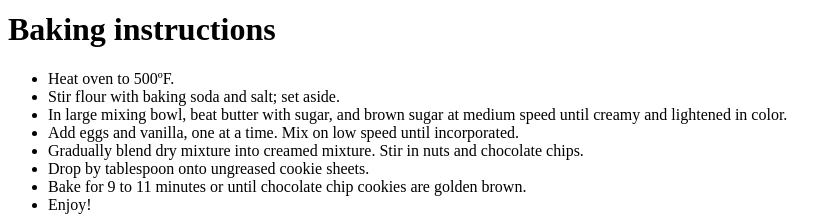
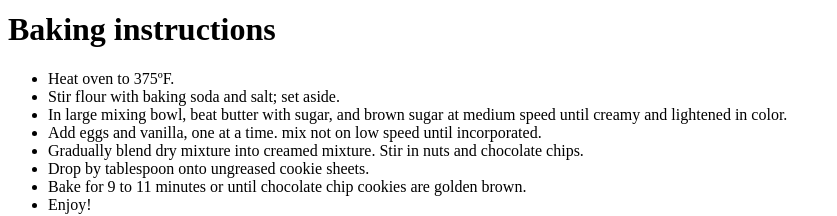
Before and after one commit to BigBarack/KevinCookiecompany.com, a plain HTML site: page secret recipe.htm in a window 1280 px wide. Shown: the part 270-486 px from the top of the page, without its empty margins (0-837 px from the left). Drawn offline with Linux system fonts and the light colour scheme.

Commit message:
updated temp for baking instructions

```diff
--- a/secret recipe.htm
+++ b/secret recipe.htm
@@ -17,10 +17,11 @@
 </ul>
 <h1>Baking instructions</h1>
 <ul>
-<li>Heat oven to 500ºF.</li>
+<li>Heat oven to 375ºF.</li>
 <li>Stir flour with baking soda and salt; set aside.</li>
 <li>In large mixing bowl, beat butter with sugar, and brown sugar at medium speed until creamy and lightened in color.</li>
-<li>Add eggs and vanilla, one at a time. Mix on low speed until incorporated.</li>
+<li>Add eggs and vanilla, one at a time. mix not on
+ low speed until incorporated.</li>
 <li>Gradually blend dry mixture into creamed mixture. Stir in nuts and chocolate chips.</li>
 <li>Drop by tablespoon onto ungreased cookie sheets.</li>
 <li>Bake for 9 to 11 minutes or until chocolate chip cookies are golden brown.</li>
```
